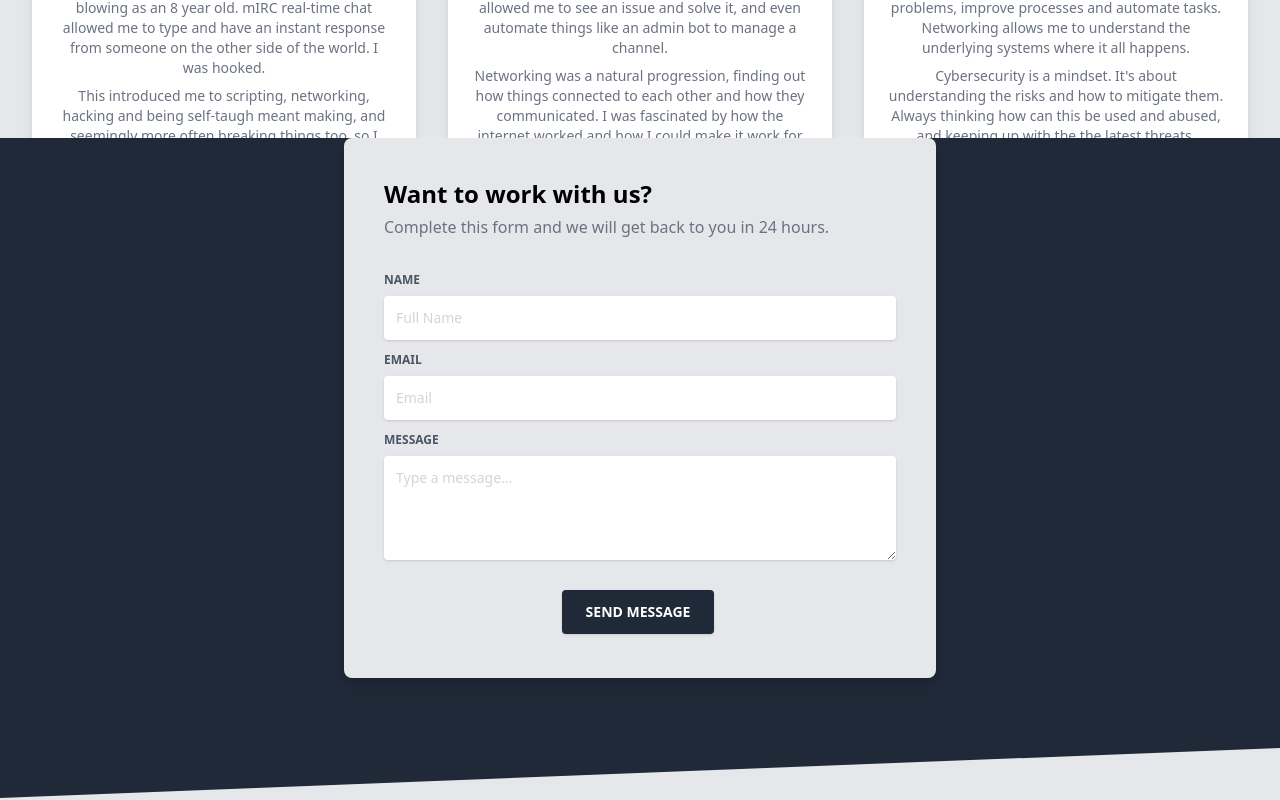
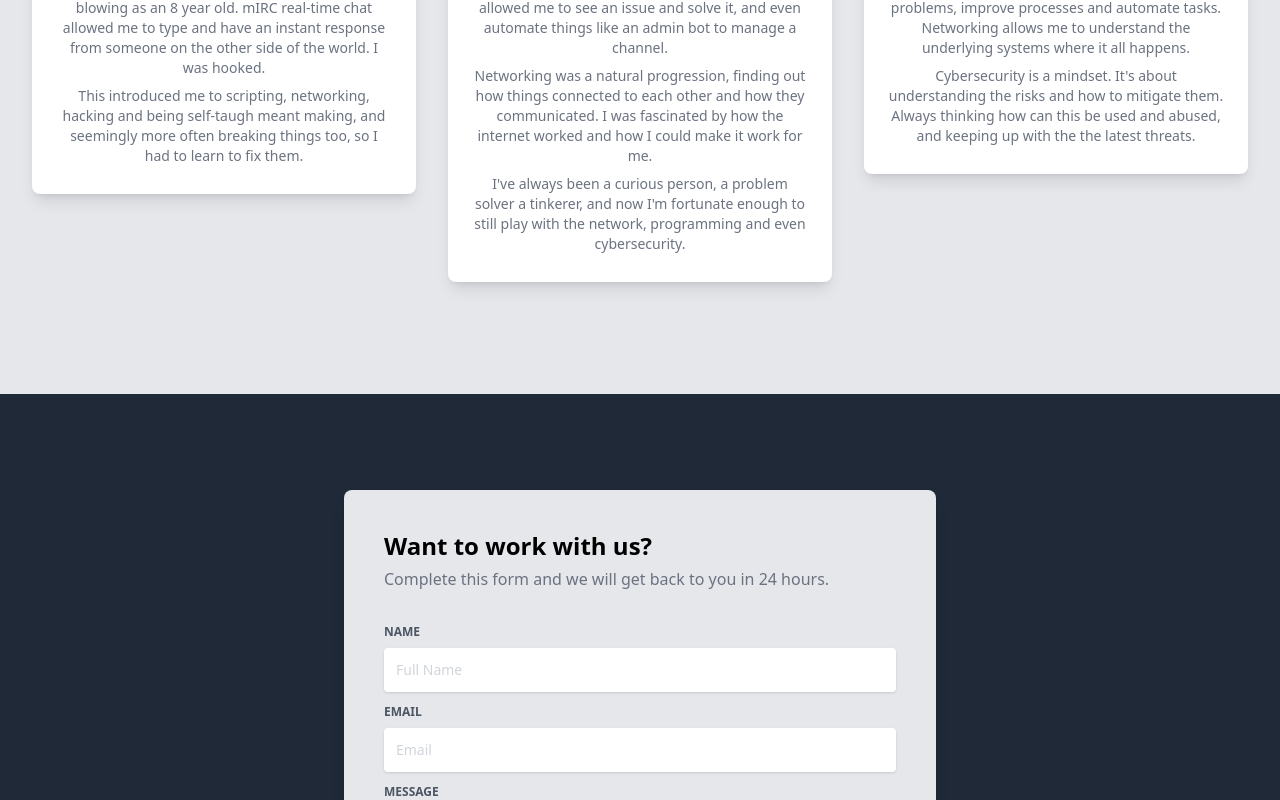
Before and after one commit to gregsoares/gregsoares.com, a React (Vite) app: page / in a window 1280 px wide. Shown: the part 460-1260 px from the top of the page. Built offline with nearby package versions, Linux system fonts and the light colour scheme.

Commit message:
added contact form and fixed css

```diff
--- a/src/components/Molecules/ContactForm/ContactForm.jsx
+++ b/src/components/Molecules/ContactForm/ContactForm.jsx
@@ -3,9 +3,11 @@ import emailjs from '@emailjs/browser'
 
 const ContactForm = () => {
   const formRef = useRef()
+
   const handleSubmit = e => {
     e.preventDefault()
-    console.log('formRef: \n', formRef.current)
+    console.log(typeof formRef.current)
+    console.log(formRef.current)
     emailjs
       .sendForm(
         'service_nrcrtt7',
@@ -25,7 +27,7 @@ const ContactForm = () => {
 
   return (
     <section
-      className='relative block py-24 lg:pt-0 bg-gray-800'
+      className='relative block py-24 bg-gray-800'
       id='contactFormContainer'
     >
       <form
@@ -33,7 +35,7 @@ const ContactForm = () => {
         ref={formRef}
         onSubmit={e => handleSubmit(e)}
       >
-        <div className='flex flex-wrap justify-center lg:-mt-64 -mt-48'>
+        <div className='flex flex-wrap justify-center '>
           <div className='w-full lg:w-6/12 px-4'>
             <div className='relative flex flex-col min-w-0 break-words w-full mb-6 shadow-lg rounded-lg bg-gray-200'>
               <div className='flex-auto p-5 lg:p-10'>
--- a/src/components/Molecules/TopCardDisplay/TopCardDisplay.jsx
+++ b/src/components/Molecules/TopCardDisplay/TopCardDisplay.jsx
@@ -33,7 +33,7 @@ const cardData = [
 
 const CardSection = () => {
   return (
-    <section className='pb-20 bg-gray-200 -mt-24'>
+    <section className='pb-20 bg-gray-200 -mt-24 '>
       <div className='container mx-auto px-4'>
         <div className='flex flex-wrap' id='card-container'>
           {cardData.map((card, index) => (
```
